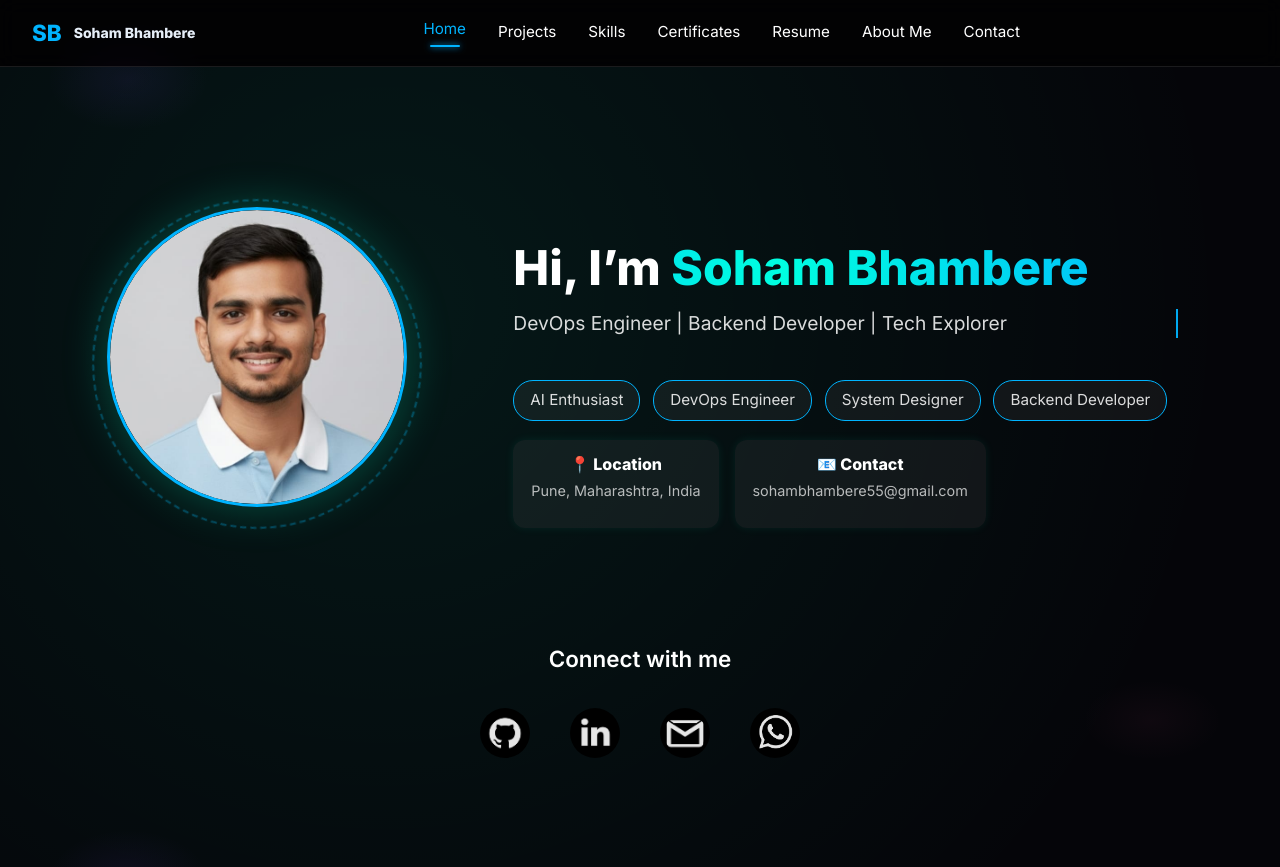
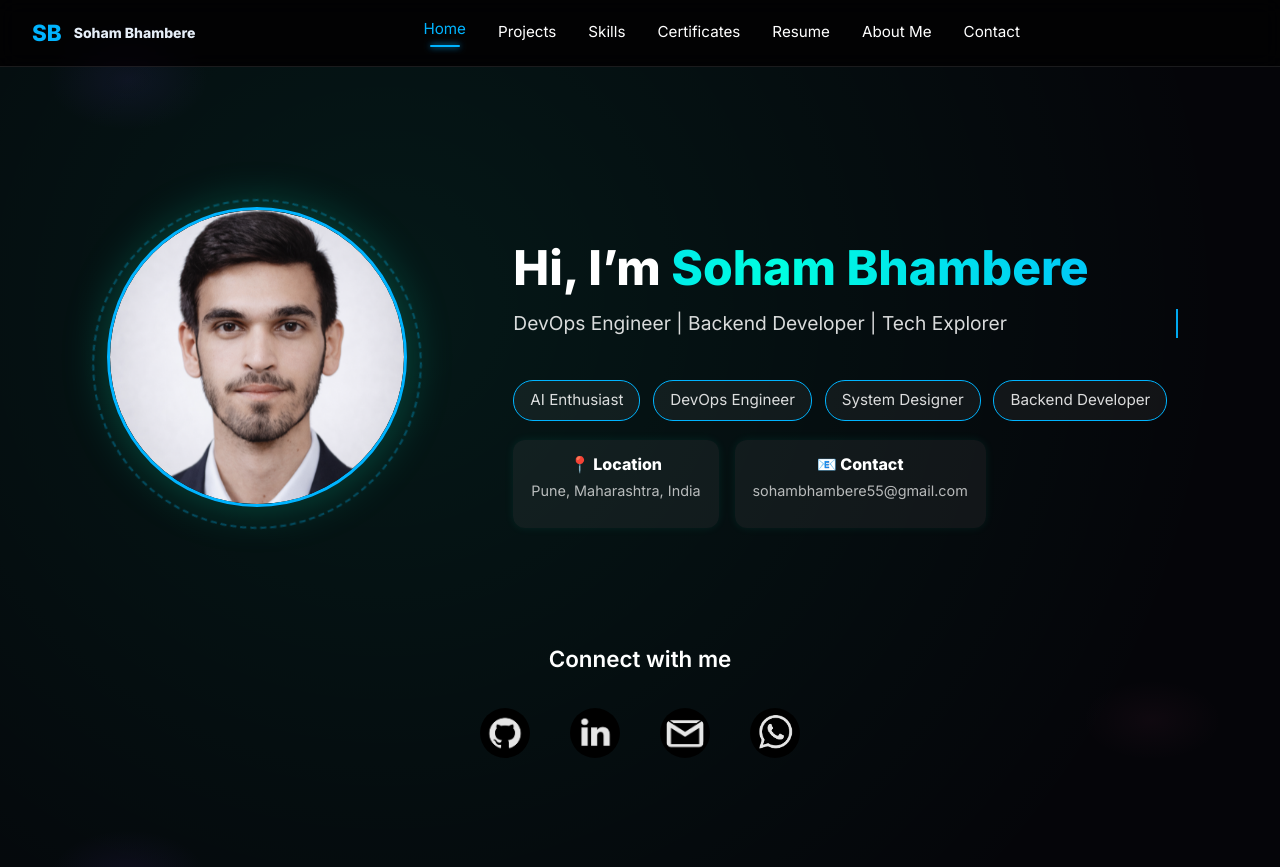
Before and after one commit to sohambhambere50/Soham-Portfolio, a React (Vite) app: page / in a window 1280 px wide. Built offline with nearby package versions, Linux system fonts and the light colour scheme; the HTML template or start-up script is replaced by a standard one.

Commit message:
feat: Add prfile photo

```diff
--- a/src/pages/Home.jsx
+++ b/src/pages/Home.jsx
@@ -48,7 +48,7 @@ export default function Home() {
             className="photo-frame"
           >
             <motion.img
-              src={'/photo.jpg'}
+              src={'/profilePhoto.png'}
               alt="Soham Bhambere"
               initial={{ scale: 0.8, opacity: 0 }}
               animate={{ scale: 1, opacity: 1 }}
```
Lines whose indentation alone changed are shown as unchanged.
